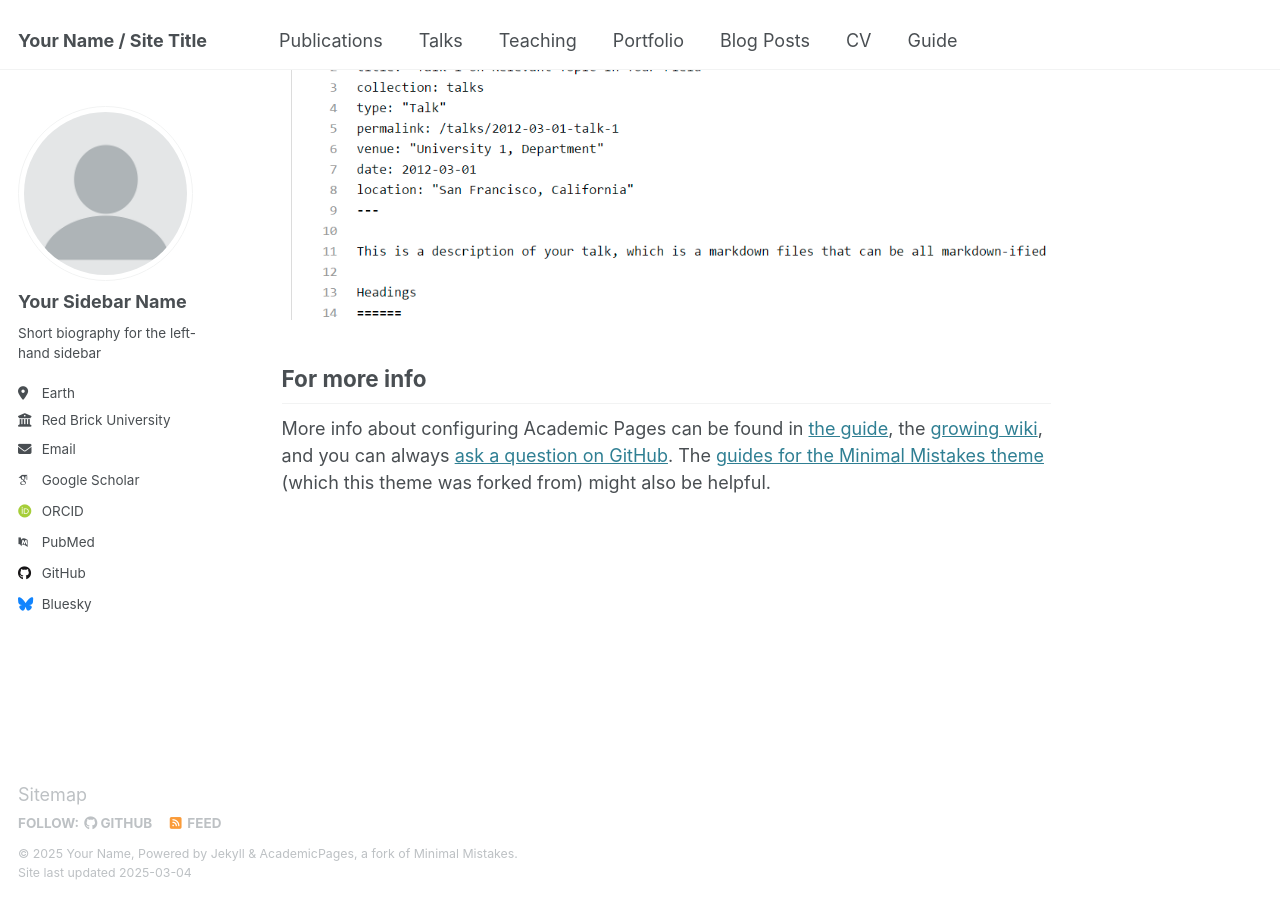
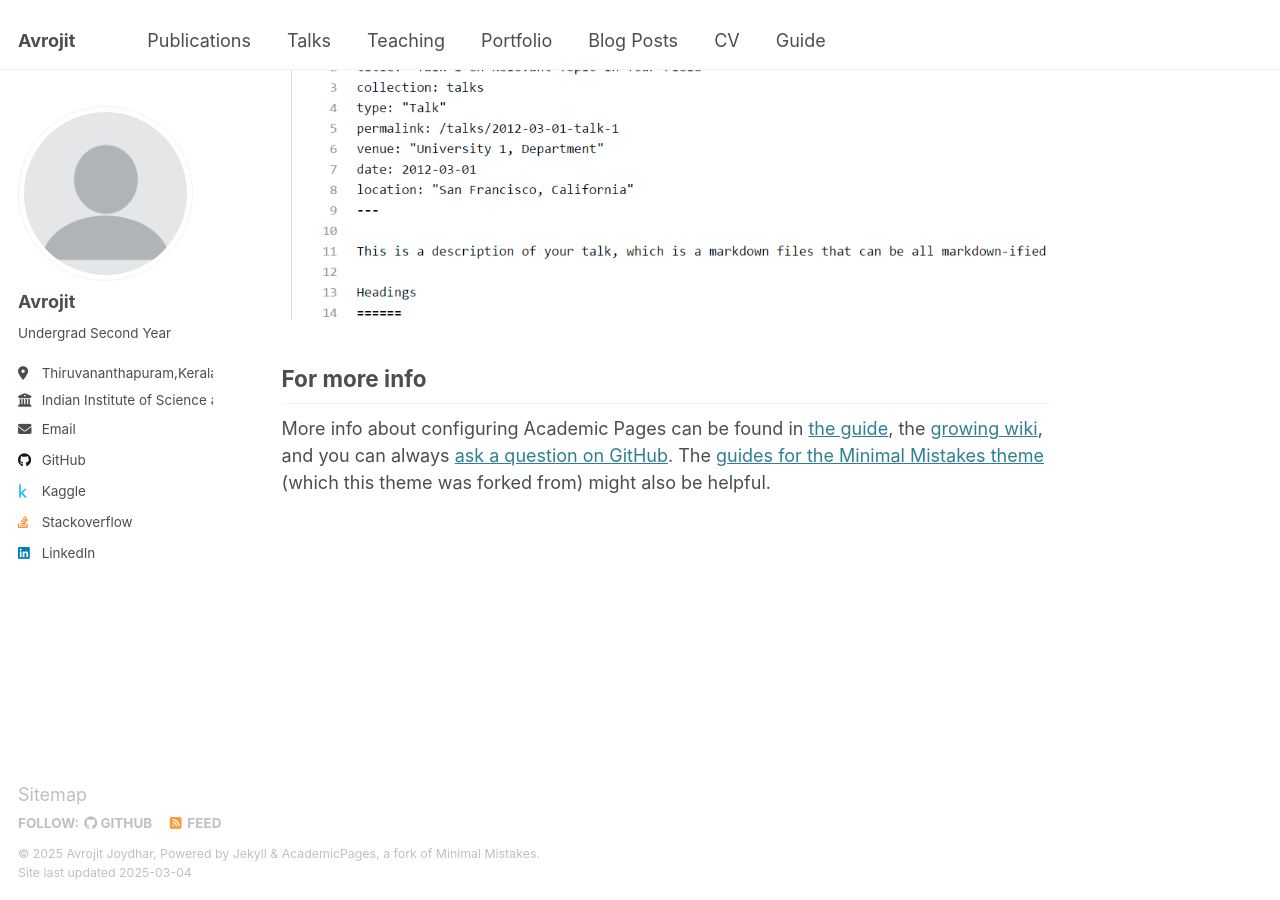
Before and after one commit to avroj1t/avroj1t.github.io, a Jekyll site: the page built from _pages/about.md, in a window 1280 px wide and 900 px high, scrolled down 2642 px. Built offline with Jekyll 4.4.1, drawn with Linux system fonts in a browser that asks for light colours; some web fonts are replaced.

Commit message:
Update _config.yml

```diff
--- a/_config.yml
+++ b/_config.yml
@@ -9,11 +9,11 @@
 # Basic Site Settings
 locale                   : "en-US"
 site_theme               : "default"
-title                    : "Your Name / Site Title"
+title                    : "Avrojit"
 title_separator          : "-"
-name                     : &name "Your Name"
+name                     : &name "Avrojit Joydhar"
 description              : &description "personal description"
-url                      : https://academicpages.github.io # the base hostname & protocol for your site e.g. "https://[your GitHub username].github.io"
+url                      : https://avroj1t.github.io # the base hostname & protocol for your site e.g. "https://[your GitHub username].github.io"
 baseurl                  : "" # the subpath of your site, e.g. "/blog"
 repository               : "academicpages/academicpages.github.io"
 
@@ -23,57 +23,57 @@ repository               : "academicpages/academicpages.github.io"
 author:
   # Biographic information
   avatar           : "profile.png"
-  name             : "Your Sidebar Name"
-  pronouns         : # example: "she/her"
-  bio              : "Short biography for the left-hand sidebar"
-  location         : "Earth"
-  employer         : "Red Brick University"
+  name             : "Avrojit"
+  pronouns         : # example:"she/her"
+  bio              : "Undergrad Second Year"
+  location         : "Thiruvananthapuram,Kerala"
+  employer         : "Indian Institute of Science and Education,Thiruvananthapuram"
   uri              : # URL
-  email            : "none@example.org"
+  email            : "avrojit23@iisertvm.ac.in"
 
   # Academic websites
-  arxiv            : # URL - Update with the correct link to your profile
-  googlescholar    : "https://scholar.google.com/citations?user=PS_CX0AAAAAJ"
-  impactstory      : # URL
-  orcid            : "http://orcid.org/yourorcidurl"
-  semantic         : # URL
-  pubmed           : "https://www.ncbi.nlm.nih.gov/pubmed/?term=john+snow"
-  researchgate     : # URL
-  scopus           : # URL
+  #arxiv            : # URL - Update with the correct link to your profile
+  #googlescholar    : "https://scholar.google.com/citations?user=PS_CX0AAAAAJ"
+  #impactstory      : # URL
+  #orcid            : "http://orcid.org/yourorcidurl"
+  #semantic         : # URL
+  #pubmed           : "https://www.ncbi.nlm.nih.gov/pubmed/?term=john+snow"
+  #researchgate     : # URL
+  #scopus           : # URL
 
   # Repositories and software development
-  bitbucket        : # Username - Update with your username on the site
-  codepen          : # Username
-  dribbble         : # Username
-  github           : "academicpages"
-  kaggle           : # Username
-  stackoverflow    : # User number or user number and name (i.e., use "1" or "1/jeff-atwood")
+ # bitbucket        : # Username - Update with your username on the site
+  #codepen          : # Username
+  #dribbble         : # Username
+  github           : "avroj1t"
+  kaggle           : "avroj1t"
+  stackoverflow    : "tijorva"
 
   # Social media
-  bluesky          : "bsky.app" # Replace this with you Bluesky username
-  facebook         : # Username
-  flickr           : # Username
-  foursquare       : # Username
-  goodreads        : # Username
-  google_plus      : # Username
-  keybase          : # Username
-  instagram        : # Username
-  lastfm           : # Username
-  linkedin         : # Username
-  mastodon         : # URL
-  medium           : # URL
-  pinterest        : # Username
-  soundcloud       : # Username
-  steam            : # Username
-  telegram         : # URL
-  tumblr           : # Username
-  twitter          : # Username for X / Twitter
-  vine             : # Username
-  weibo            : # Username
-  wikipedia        : # Username
-  xing             : # Username
-  youtube          : # Username
-  zhihu            : # Username
+  #bluesky          : "bsky.app" # Replace this with you Bluesky username
+  #facebook         : # Username
+  #flickr           : # Username
+  #foursquare       : # Username
+  #goodreads        : # Username
+  #google_plus      : # Username
+  #keybase          : # Username
+  #instagram        : # Username
+ # lastfm           : # Username
+  linkedin         : "avrojit-joydhar-02387a2b2"
+  #mastodon         : # URL
+  #medium           : # URL
+  #pinterest        : # Username
+  #soundcloud       : # Username
+  #steam            : # Username
+  #telegram         : # URL
+  #tumblr           : # Username
+  #twitter          : # Username for X / Twitter
+  #vine             : # Username
+  #weibo            : # Username
+  #wikipedia        : # Username
+  #xing             : # Username
+ # youtube          : # Username
+#  zhihu            : # Username
 
 # Publication Category - The following the list of publication categories and their headings
 publication_category:
```
